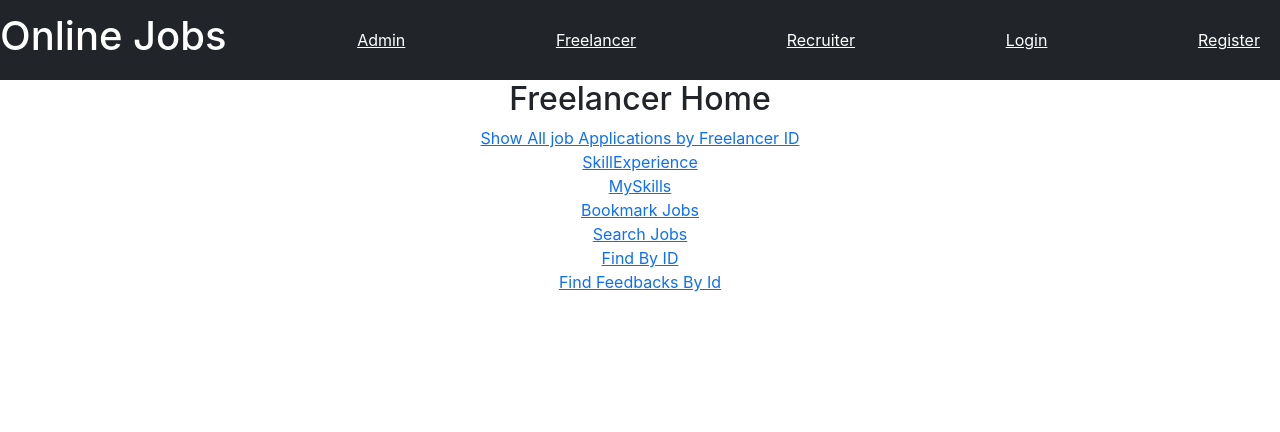
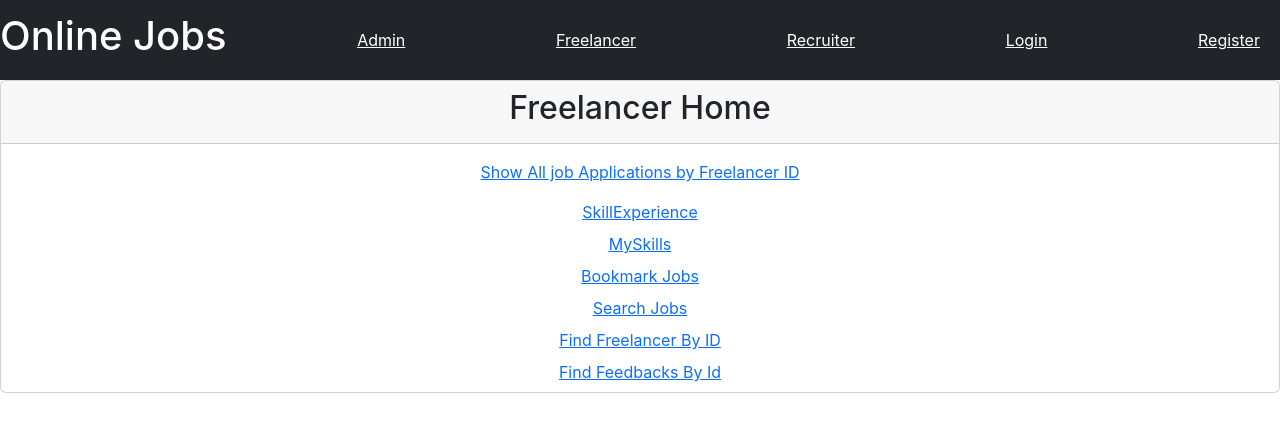
Before and after one commit to Git-Pratik97/online-jobs-new, a React (Create React App) app: page /freelancer in a window 1280 px wide. Shown: the top 432 px of the page. Built offline with nearby package versions, Linux system fonts and the light colour scheme.

Commit message:
New Updated code

```diff
--- a/src/App.js
+++ b/src/App.js
@@ -48,14 +48,14 @@ function App() {
         <Route path='/findalljobs' element={<FindAllJobApps/>}/>
 
         <Route path='/freelancer' element={<FreelancerHome/>}/>
-        <Route path='/findfreelancer' element={<FindFreelancer/>}/>
+        <Route path='admin/freelancer/findfreelancer' element={<FindFreelancer/>}/>
         <Route path='/awardjob' element={<AwardJob/>}/>
         <Route path='/MySkills' element={<MySkills/>}/>
         <Route path='freelancer/MySkills/AddSkill' element={<MySkillsAdd/>}/>
         <Route path='freelancer/MySkills/UpdateSkill' element={<MySkillsUpdate/>}/>
         <Route path='freelancer/MySkills/RemoveSkill' element={<MySkillsRemove/>}/>
 
-        <Route path='/findrecruiter' element={<FindRecruiter/>}/>
+        <Route path='admin/recruiter/findrecruiter' element={<FindRecruiter/>}/>
         <Route path='/findfeedbacksbyid' element={<FindFeedback/>}/>
         <Route path='/closejob' element={<DeleteJob/>}/>
 
--- a/src/components/boomarked_job/FreelancerBookmarkJobs.js
+++ b/src/components/boomarked_job/FreelancerBookmarkJobs.js
@@ -29,17 +29,17 @@ const FreelancerBookmarkJobs = () => {
       <ul className="nav nav-tabs">
 
         <li className="nav-item">
-          <a className="nav-link active" aria-current="page" href="/freelancer/bookmarkjobs">
+          <a className="nav-link active" aria-current="page" href="/bookmarkjobs">
             Bookmark Jobs
           </a>
         </li>
         <li className="nav-item">
-          <a className="nav-link" aria-current="page" href="/freelancer/searchjobs">
+          <a className="nav-link" aria-current="page" href="/searchjobs">
             Search Jobs
           </a>
         </li>
         <li className="nav-item">
-          <a className="nav-link" href="/freelancer/findbyid">
+          <a className="nav-link" href="/findbyid">
             Find By ID
           </a>
         </li>
--- a/src/components/freelancer/FreelancerFindById.js
+++ b/src/components/freelancer/FreelancerFindById.js
@@ -27,17 +27,17 @@ const FreelancerFindById = () => {
       <ul className="nav nav-tabs">
 
         <li className="nav-item">
-          <a className="nav-link" aria-current="page" href="/freelancer/bookmarkjobs">
+          <a className="nav-link" aria-current="page" href="/bookmarkjobs">
             Bookmark Jobs
           </a>
         </li>
         <li className="nav-item">
-          <a className="nav-link" aria-current="page" href="/freelancer/searchjobs">
+          <a className="nav-link" aria-current="page" href="/searchjobs">
             Search Jobs
           </a>
         </li>
         <li className="nav-item">
-          <a className="nav-link active" href="/freelancer/findbyid">
+          <a className="nav-link active" href="/findbyid">
             Find By ID
           </a>
         </li>
@@ -46,7 +46,7 @@ const FreelancerFindById = () => {
     <div className="position-absolute top-50 start-50 translate-middle">
     <span className="align-middle"><br/>
 
-      <h2>Freelancer Find By ID</h2>
+      <h2>Freelancer Find By Freelancer ID</h2>
 
       <form>
   <div className="mb-3">
--- a/src/components/freelancer/FreelancerHome.js
+++ b/src/components/freelancer/FreelancerHome.js
@@ -3,38 +3,38 @@ import { Link } from "react-router-dom";
 
 const FreelancerHome = () => {
   return (
-    <div>
-      <h2>Freelancer Home</h2>
-
-
-
-      <div>
+    <div class="card">
+      <div class="card-header">
+        <h2>Freelancer Home</h2>
+      </div>
+      <div class="card-body">
         <Link to="/showalljobapplicationsbyfreelancer">
           Show All job Applications by Freelancer ID
         </Link>
       </div>
       {/* <div><Link to='/freelancer/awardjob'>Award Job to Freelancer</Link></div> */}
 
-      <div>
+      <div class="card-title">
         <Link to="/SkillExperience/">SkillExperience</Link>
       </div>
 
-      <div>
+      <div class="card-title">
         <Link to="/MySkills/">MySkills</Link>
       </div>
 
       {/* <li className="nav-item"> */}
-      <div>
+      <div class="card-title">
         <Link to="/bookmarkjobs">Bookmark Jobs</Link>
       </div>
-      <div>
+      <div class="card-title">
         <Link to="/searchjobs">Search Jobs</Link>
       </div>
-      <div>
-        <Link to="/findbyid">Find By ID</Link>
+      <div class="card-title">
+        <Link to="/findbyid">Find Freelancer By ID</Link>
       </div>
-      <div><Link to='/findfeedbacksbyid'>Find Feedbacks By Id</Link></div>
-
+      <div class="card-title">
+        <Link to="/findfeedbacksbyid">Find Feedbacks By Id</Link>
+      </div>
 
       {/* </li> */}
     </div>
--- a/src/components/freelancer/FreelancerSearchJobs.js
+++ b/src/components/freelancer/FreelancerSearchJobs.js
@@ -36,17 +36,17 @@ const FreelancerSearchJobs = () => {
       <ul className="nav nav-tabs">
 
         <li className="nav-item">
-          <a className="nav-link" aria-current="page" href="/freelancer/bookmarkjobs">
+          <a className="nav-link" aria-current="page" href="/bookmarkjobs">
             Bookmark Jobs
           </a>
         </li>
         <li className="nav-item">
-          <a className="nav-link active" aria-current="page" href="/freelancer/searchjobs">
+          <a className="nav-link active" aria-current="page" href="/searchjobs">
             Search Jobs
           </a>
         </li>
         <li className="nav-item">
-          <a className="nav-link" href="/freelancer/findbyid">
+          <a className="nav-link" href="/findbyid">
             Find By ID
           </a>
         </li>
--- a/src/components/job_application/FindAllJobApps.js
+++ b/src/components/job_application/FindAllJobApps.js
@@ -59,7 +59,7 @@ function FindAllJobApps() {
                   <td>{job.appliedDate}</td>
                   <td>
                     <form action="">
-                      <Link to='/freelancer/awardjob'><button className="btn btn-primary" type="submit">Hire</button></Link>
+                      <Link to='/awardjob'><button className="btn btn-primary" type="submit">Hire</button></Link>
                     </form>
                   </td>
                 </tr>
```
